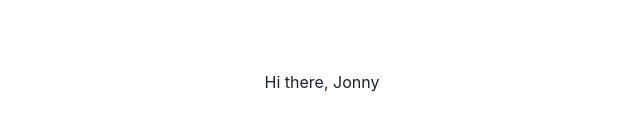
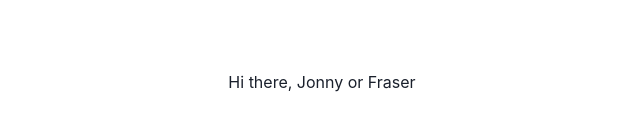
Before and after one commit to jonnyroutley/74bully, a Next.js app in the folder frontend/: page / in a window 1280 px wide. Shown: the part 318-448 px from the top of the page, without its empty margins (318-958 px from the left). Built offline with nearby package versions, Linux system fonts and the light colour scheme.

Commit message:
trigger reploy

```diff
--- a/frontend/pages/index.js
+++ b/frontend/pages/index.js
@@ -22,7 +22,7 @@ const Home = () => {
 
       <main className={styles.main}>
         <MyComponent
-          my_name="Jonny"
+          my_name="Jonny or Fraser"
         />
         <h1></h1>
       </main>
```
